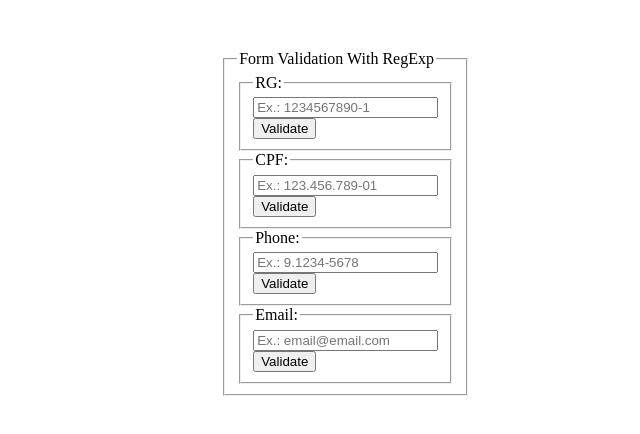
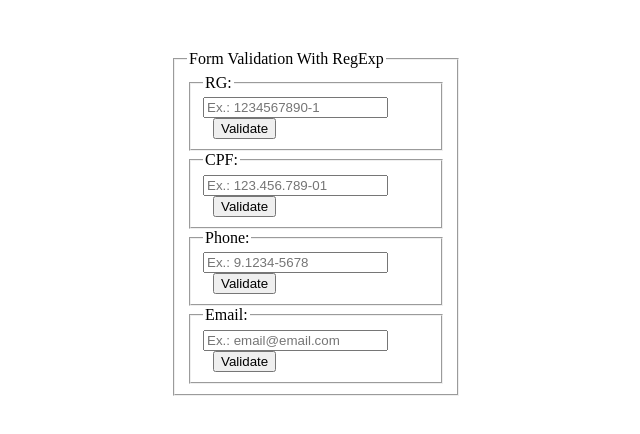
Before and after one commit to AtylaDaSilva/reg-exp, a React (Create React App) app: page / in a window 1280 px wide. Shown: the top 434 px of the page, without its empty margins (324-964 px from the left). Built offline with nearby package versions, Linux system fonts and the light colour scheme.

Commit message:
adjusted button margin and form width

```diff
--- a/src/index.css
+++ b/src/index.css
@@ -1,4 +1,12 @@
 .formContainer {
-    width: 15%;
+    width: 290px;
     margin: 50px auto auto auto;
 }
+
+button {
+    margin: 0px 10px;
+}
+
+.log p {
+    margin: 5px 0px;
+}
```
